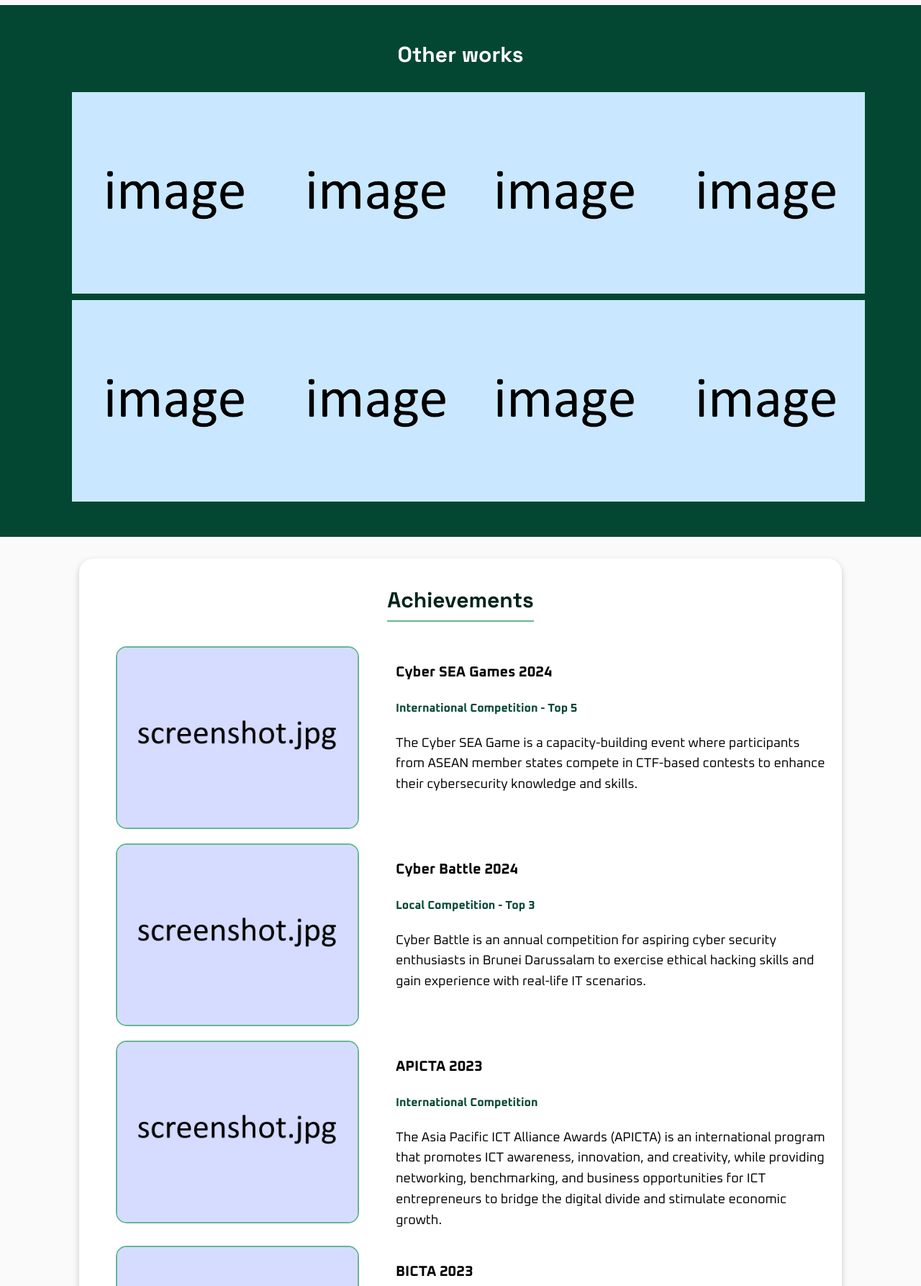
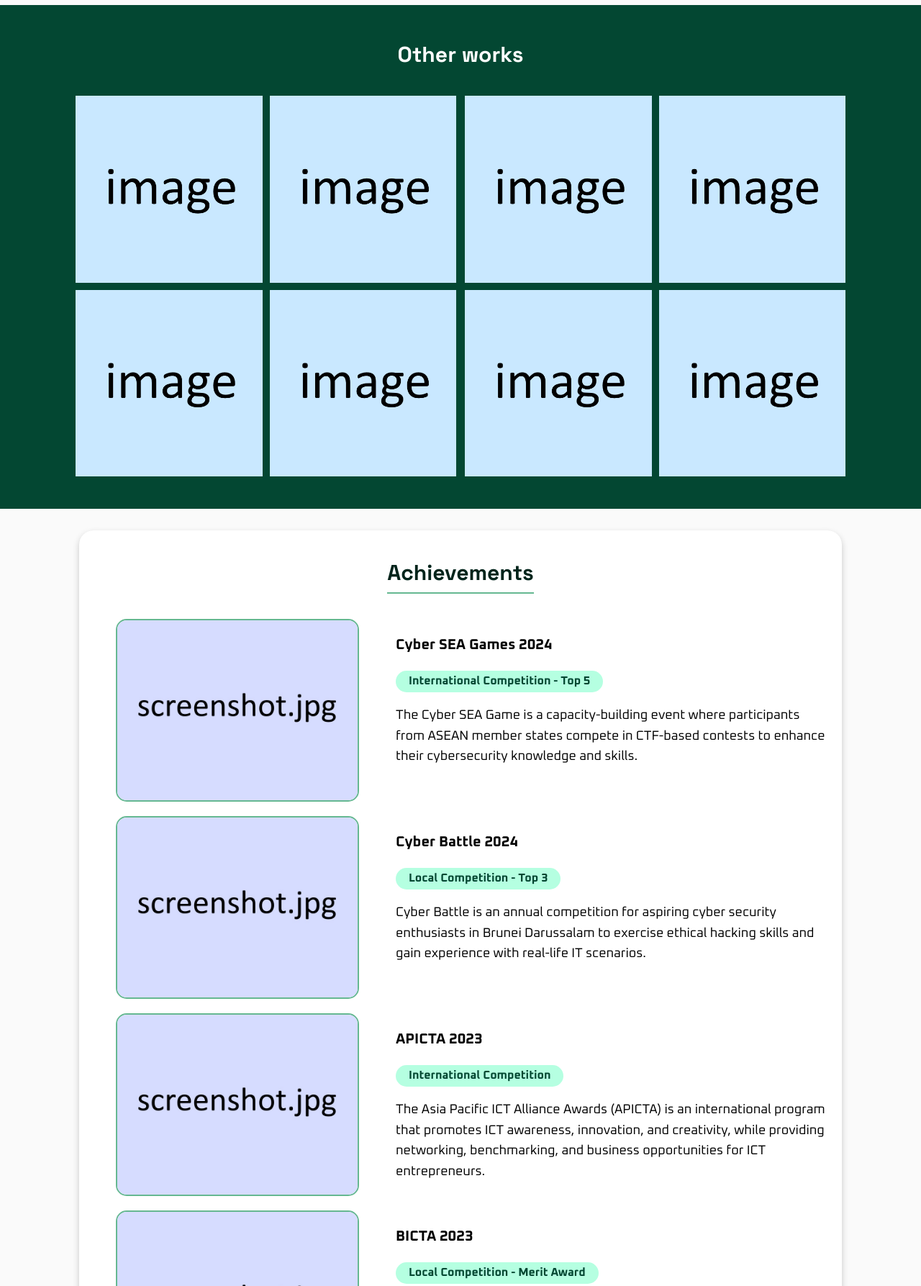
Before and after one commit to amirazizi115/myportfolio, a plain HTML site: page index.html in a window 1280 px wide. Shown: the part 2060-3847 px from the top of the page at 72% size. Drawn offline with Linux system fonts and the light colour scheme.

Commit message:
Add files via upload

```diff
--- a/index.html
+++ b/index.html
@@ -105,16 +105,24 @@
                 <div class="column-50" style="margin-right:1px;">
                     <div class="grid-container">
                         <div class="grid-item">
-                            <img src="public/others.png" alt="" style="max-height: 280px;"/>
+                            <div class="image-container" style="margin: 5px;">
+                                <img src="public/others.png" alt="" style="border-radius: 0%;" />
+                            </div>
                         </div>
                         <div class="grid-item">
-                            <img src="public/others.png" alt="" style="max-height: 280px;"/>
+                            <div class="image-container" style="margin: 5px;">
+                                <img src="public/others.png" alt="" style="border-radius: 0%;" />
+                            </div>
                         </div>
                         <div class="grid-item">
-                            <img src="public/others.png" alt="" style="max-height: 280px;"/>
+                            <div class="image-container" style="margin: 5px;">
+                                <img src="public/others.png" alt="" style="border-radius: 0%;" />
+                            </div>
                         </div>
                         <div class="grid-item">
-                            <img src="public/others.png" alt="" style="max-height: 280px;"/>
+                            <div class="image-container" style="margin: 5px;">
+                                <img src="public/others.png" alt="" style="border-radius: 0%;" />
+                            </div>
                         </div>
                     </div>
                 </div>
@@ -122,16 +130,24 @@
                 <div class="column-50" style="margin-left:1px;">
                     <div class="grid-container">
                         <div class="grid-item">
-                            <img src="public/others.png" alt="" style="max-height: 280px;"/>
+                            <div class="image-container" style="margin: 5px;">
+                                <img src="public/others.png" alt="" style="border-radius: 0%;" />
+                            </div>
                         </div>
                         <div class="grid-item">
-                            <img src="public/others.png" alt="" style="max-height: 280px;"/>
+                            <div class="image-container" style="margin: 5px;">
+                                <img src="public/others.png" alt="" style="border-radius: 0%;" />
+                            </div>
                         </div>
                         <div class="grid-item">
-                            <img src="public/others.png" alt="" style="max-height: 280px;"/>
+                            <div class="image-container" style="margin: 5px;">
+                                <img src="public/others.png" alt="" style="border-radius: 0%;" />
+                            </div>
                         </div>
                         <div class="grid-item">
-                            <img src="public/others.png" alt="" style="max-height: 280px;"/>
+                            <div class="image-container" style="margin: 5px;">
+                                <img src="public/others.png" alt="" style="border-radius: 0%;" />
+                            </div>
                         </div>
                     </div>
                 </div>
@@ -153,7 +169,9 @@
                     </div>
                     <div class="column-60" style="text-align: left;">
                         <h3>Cyber SEA Games 2024</h3>
-                        <h4 style="color:#034732;">International Competition - Top 5</h4>
+                        <div class="tag">
+                            <h4 style="margin:0 !important;">International Competition - Top 5</h4>
+                        </div>
                         <p>The Cyber SEA Game is a capacity-building event where participants from ASEAN member states
                             compete in CTF-based contests to enhance their cybersecurity knowledge and skills.
                         </p>
@@ -169,7 +187,9 @@
                     </div>
                     <div class="column-60" style="text-align: left;">
                         <h3>Cyber Battle 2024</h3>
-                        <h4 style="color:#034732;">Local Competition - Top 3</h4>
+                        <div class="tag">
+                            <h4 style="margin:0 !important;">Local Competition - Top 3</h4>
+                        </div>
                         <p>Cyber Battle is an annual competition for aspiring cyber security enthusiasts
                             in Brunei Darussalam to exercise ethical hacking skills and gain experience with real-life IT scenarios.
                         </p>
@@ -185,10 +205,11 @@
                     </div>
                     <div class="column-60" style="text-align: left;">
                         <h3>APICTA 2023</h3>
-                        <h4 style="color:#034732;">International Competition</h4>
+                        <div class="tag">
+                            <h4 style="margin:0 !important;">International Competition</h4>
+                        </div>
                         <p>The Asia Pacific ICT Alliance Awards (APICTA) is an international program that promotes ICT awareness,
-                            innovation, and creativity, while providing networking, benchmarking, and business opportunities for ICT entrepreneurs
-                            to bridge the digital divide and stimulate economic growth.
+                            innovation, and creativity, while providing networking, benchmarking, and business opportunities for ICT entrepreneurs.
                         </p>
                     </div>
                 </div>
@@ -202,7 +223,9 @@
                     </div>
                     <div class="column-60" style="text-align: left;">
                         <h3>BICTA 2023</h3>
-                        <h4 style="color:#034732;">Local Competition - Merit Award</h4>
+                        <div class="tag">
+                            <h4 style="margin:0 !important;">Local Competition - Merit Award</h4>
+                        </div>
                         <p>The Brunei ICT Awards (BICTA) is an annual event co-organized by AITI,
                             the Ministry of Transport and Infocommunications, and IFB to foster innovation and creativity in
                             the ICT industry among individuals, students, associations, and SMEs.
--- a/style.css
+++ b/style.css
@@ -43,6 +43,19 @@ h2 {
     background: #93E5AB;
     color: white;
 }
+.button-light {
+    margin: 20px 0;
+    border-radius: 30px;
+    padding:10px 20px;
+    background: #B5FFE1;
+    color: #034732;
+    font-size: 18px;
+    text-decoration: none;
+}
+.button-light:hover {
+    background: #8ddabb;
+    color: #034732;
+}
 .container {
     padding-top: 20px;
     padding-bottom: 20px;
@@ -50,12 +63,19 @@ h2 {
     padding-left: 100px;
     margin: 0 auto;
 }
+.tag {
+    color:#034732;
+    background-color: #B5FFE1;
+    display: inline-block;
+    padding: 2px 18px;
+    border-radius: 20px;
+    margin-bottom: 18px;
+}
 
 .landing {
     background: #00241B;
     color: #93E5AB;
     padding: 40px 0;
-    /* text-align: center; */
     padding-top: 10px;
     padding-bottom: 50px;
 }
```
Also changed, not shown: project1.html (+19 -10 lines).
